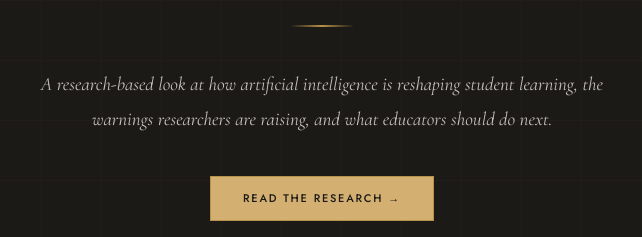
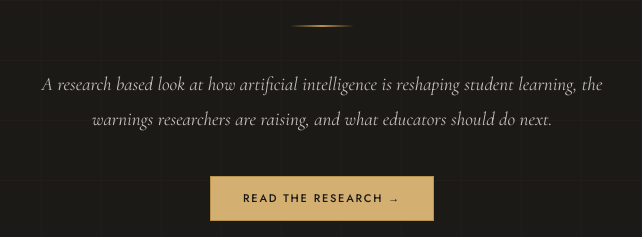
Before and after one commit to shovonahid/shovonahid.github.io, a plain HTML site: page index.html in a window 1280 px wide. Shown: the part 424-661 px from the top of the page, 318-960 px from the left. Drawn offline with nearby package versions, Linux system fonts and the light colour scheme.

Commit message:
Update index.html

```diff
--- a/index.html
+++ b/index.html
@@ -35,7 +35,7 @@
       <div class="hero-divider fade-up"></div>
 
       <p class="hero-intro fade-up">
-        A research-based look at how artificial intelligence is reshaping student learning,
+        A research based look at how artificial intelligence is reshaping student learning,
         the warnings researchers are raising, and what educators should do next.
       </p>
 
```
